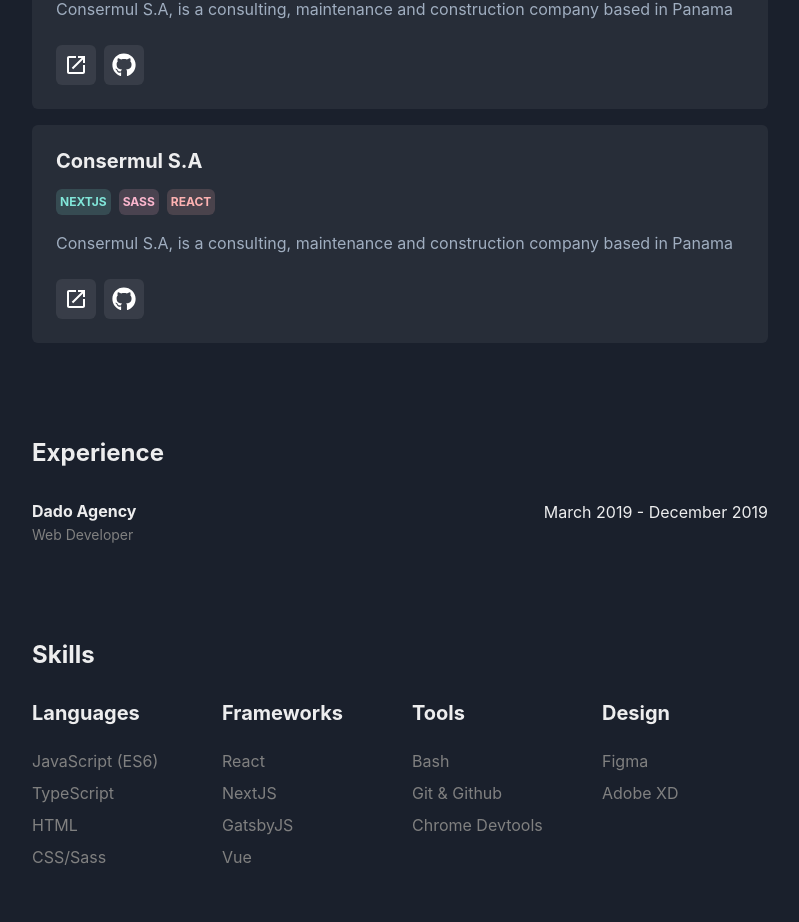
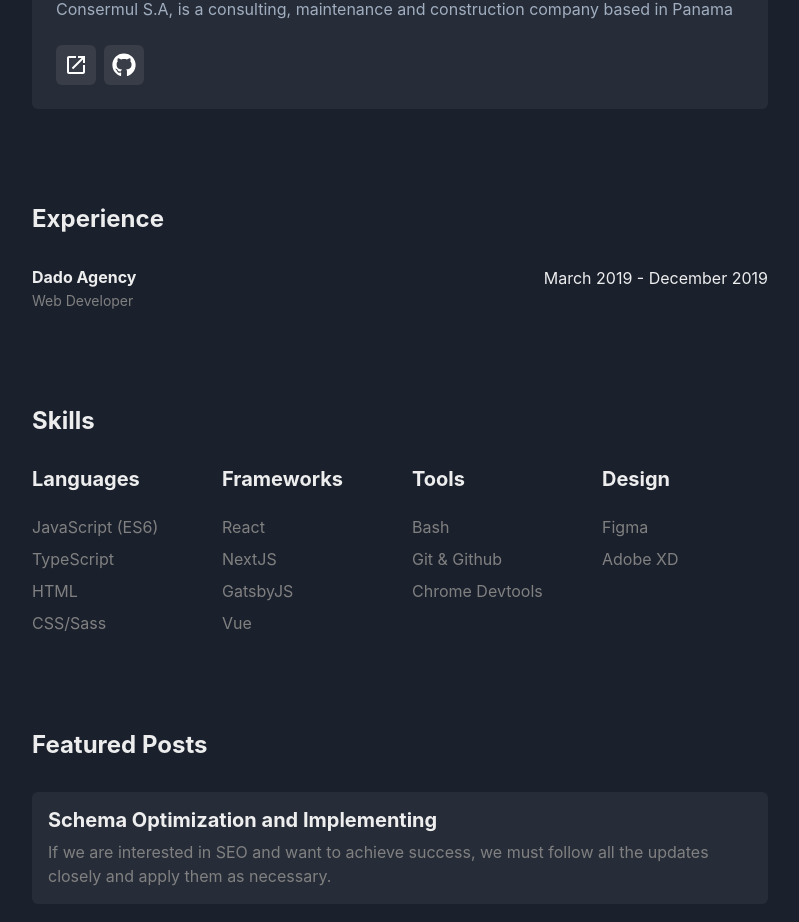
Before and after one commit to edizyurdakul/portfolio-archived, a Next.js app: page / in a window 1280 px wide. Shown: the part 996-1918 px from the top of the page, without its empty margins (240-1039 px from the left). Built offline with nearby package versions, Linux system fonts and the light colour scheme.

Commit message:
Update index.tsx

```diff
--- a/pages/index.tsx
+++ b/pages/index.tsx
@@ -205,60 +205,6 @@ export default function HomePage({ posts }) {
             </Box>
           </VStack>
         </HStack>
-        <HStack
-          alignItems="flex-start"
-          p={4}
-          mt={4}
-          bg={useColorModeValue("gray.100", "whiteAlpha.100")}
-          rounded="md"
-          css={{ transition: "all ease-in-out 0.15s" }}
-          _hover={{
-            transform: `${" translateY(-2px)"} ${"scale(1.005)"}`,
-            shadow: "lg",
-          }}
-        >
-          <VStack align="stretch">
-            <Box p={2}>
-              <Heading as="h3" fontSize="xl">
-                Consermul S.A
-              </Heading>
-              <HStack css={{ marginLeft: "0" }} mt={4}>
-                <Badge p={1} rounded="md" colorScheme="teal">
-                  NextJS
-                </Badge>
-                <Badge p={1} rounded="md" colorScheme="pink">
-                  SASS
-                </Badge>
-                <Badge p={1} rounded="md" colorScheme="red">
-                  REACT
-                </Badge>
-              </HStack>
-              <Text color={useColorModeValue("gray.600", "gray.400")} mt={4}>
-                Consermul S.A, is a consulting, maintenance and construction company based in Panama
-              </Text>
-              <HStack mt={6}>
-                <Tooltip label="Open live website">
-                  <Link target="_blank" href="https://consermulsa.com">
-                    <IconButton
-                      aria-label="Open live website"
-                      colorScheme={"gray"}
-                      icon={useColorModeValue(<OpenIconDark />, <OpenIconLight />)}
-                    ></IconButton>
-                  </Link>
-                </Tooltip>
-                <Tooltip label="Open github repository">
-                  <Link target="_blank" href="https://github.com/edizyurdakul/ConsermulSA">
-                    <IconButton
-                      aria-label="Open github repo"
-                      colorScheme={"gray"}
-                      icon={useColorModeValue(<GithubIcon />, <GithubIcon />)}
-                    ></IconButton>
-                  </Link>
-                </Tooltip>
-              </HStack>
-            </Box>
-          </VStack>
-        </HStack>
       </Box>
       <Box as="section" mt={{ base: "12", sm: "16", md: "24" }}>
         <Heading as="h2" fontSize="2xl" mb={8}>
```
